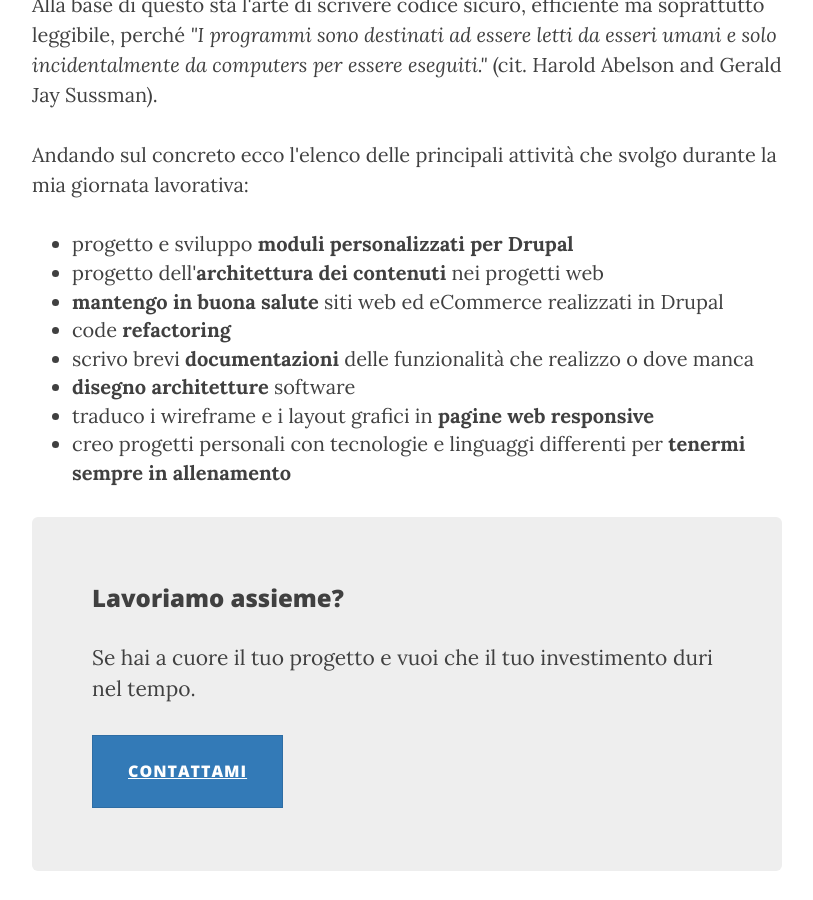
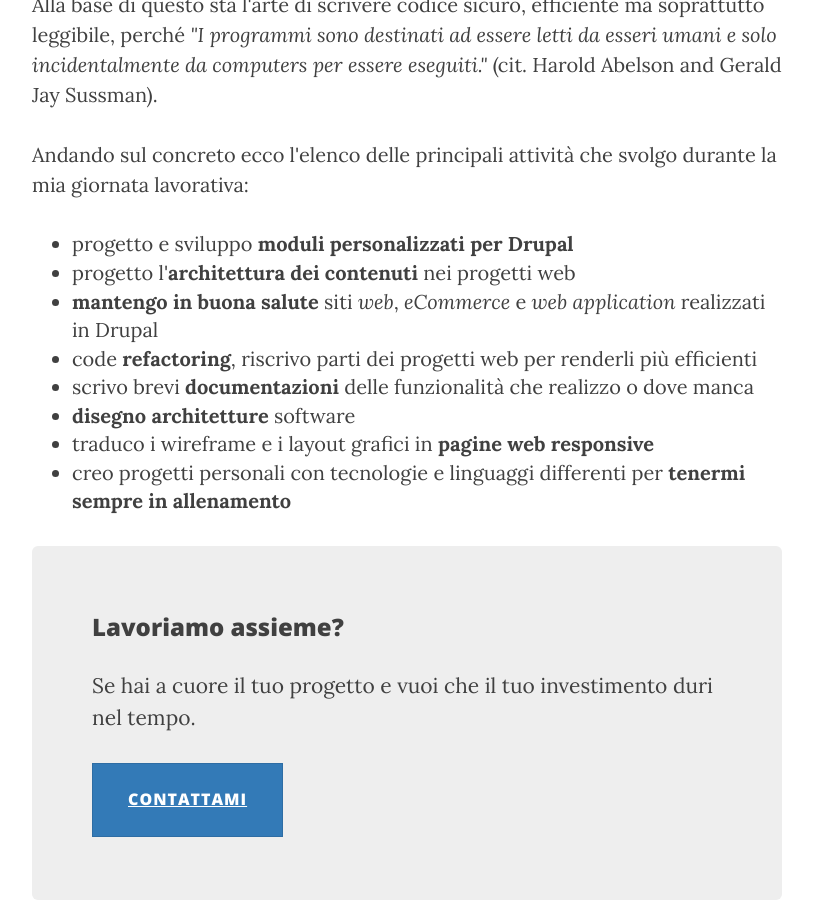
Before and after one commit to robertoperuzzo/robertoperuzzo.github.io, a Jekyll site: the page built from about.html, in a window 1280 px wide and 900 px high, scrolled down 784 px. Shown: the whole window, without its empty margins (233-1046 px from the left). Built offline with Jekyll 4.4.1, drawn with Linux system fonts in a browser that asks for light colours; nearby versions of some CDN libraries; comment, search, counter and statistics services are not loaded.

Commit message:
Fixed some grammatical errors.

```diff
--- a/about.html
+++ b/about.html
@@ -17,9 +17,9 @@ header-img: "img/about-bg-2.jpg"
     durante la mia giornata lavorativa:
     <ul>
       <li>progetto e sviluppo <strong>moduli personalizzati per Drupal</strong></li>
-      <li>progetto dell'<strong>architettura dei contenuti</strong> nei progetti web</li>
-      <li><strong>mantengo in buona salute</strong> siti web ed eCommerce realizzati in Drupal</li>
-      <li>code <strong>refactoring</strong></li>
+      <li>progetto l'<strong>architettura dei contenuti</strong> nei progetti web</li>
+      <li><strong>mantengo in buona salute</strong> siti <em>web</em>, <em>eCommerce</em> e <em>web application</em> realizzati in Drupal</li>
+      <li>code <strong>refactoring</strong>, riscrivo parti dei progetti web per renderli più efficienti</li>
       <li>scrivo brevi <strong>documentazioni</strong> delle funzionalità che realizzo o dove manca</li>
       <li><strong>disegno architetture</strong> software</li>
       <li>traduco i wireframe e i layout grafici in <strong>pagine web responsive</strong></li>
```
